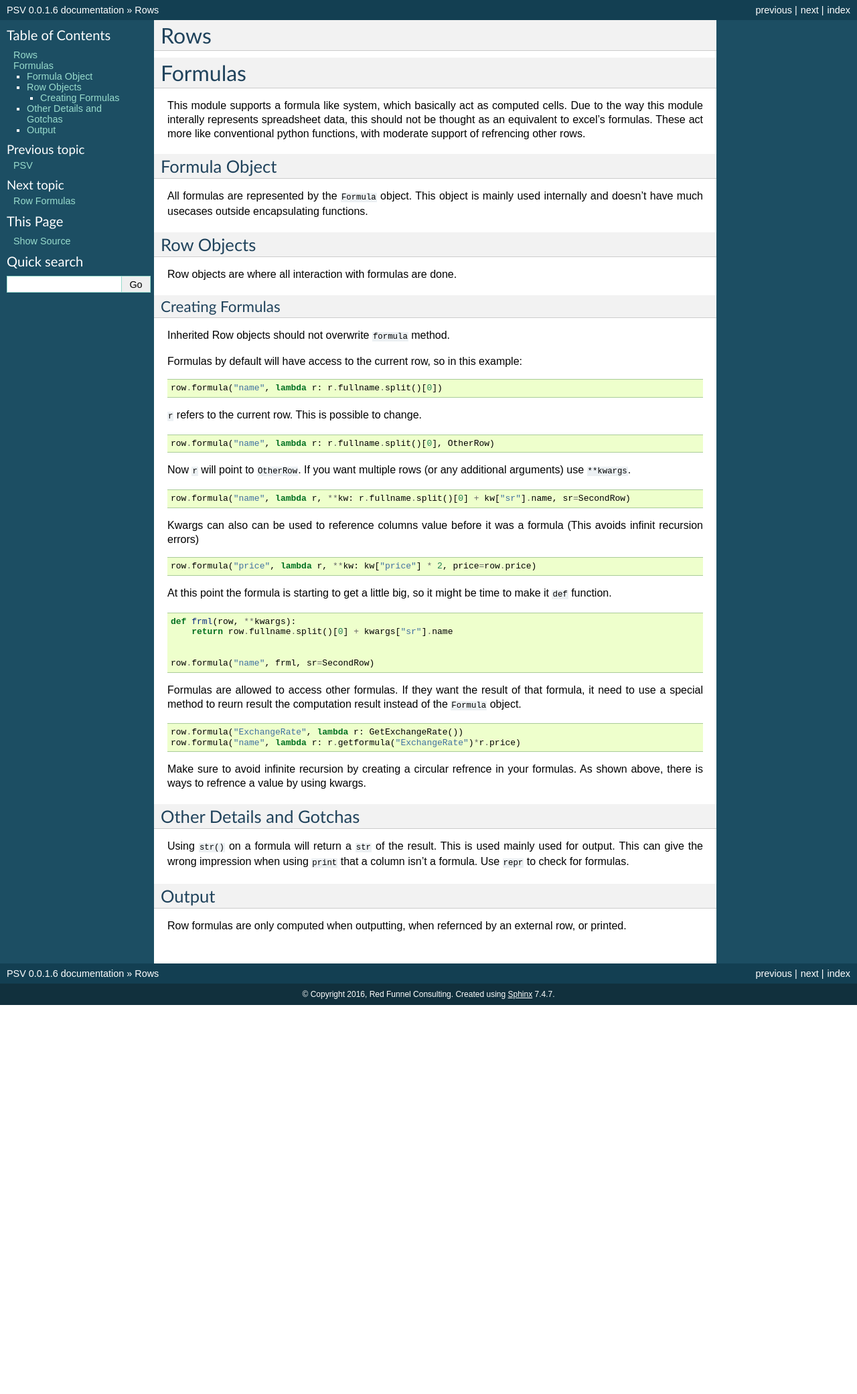
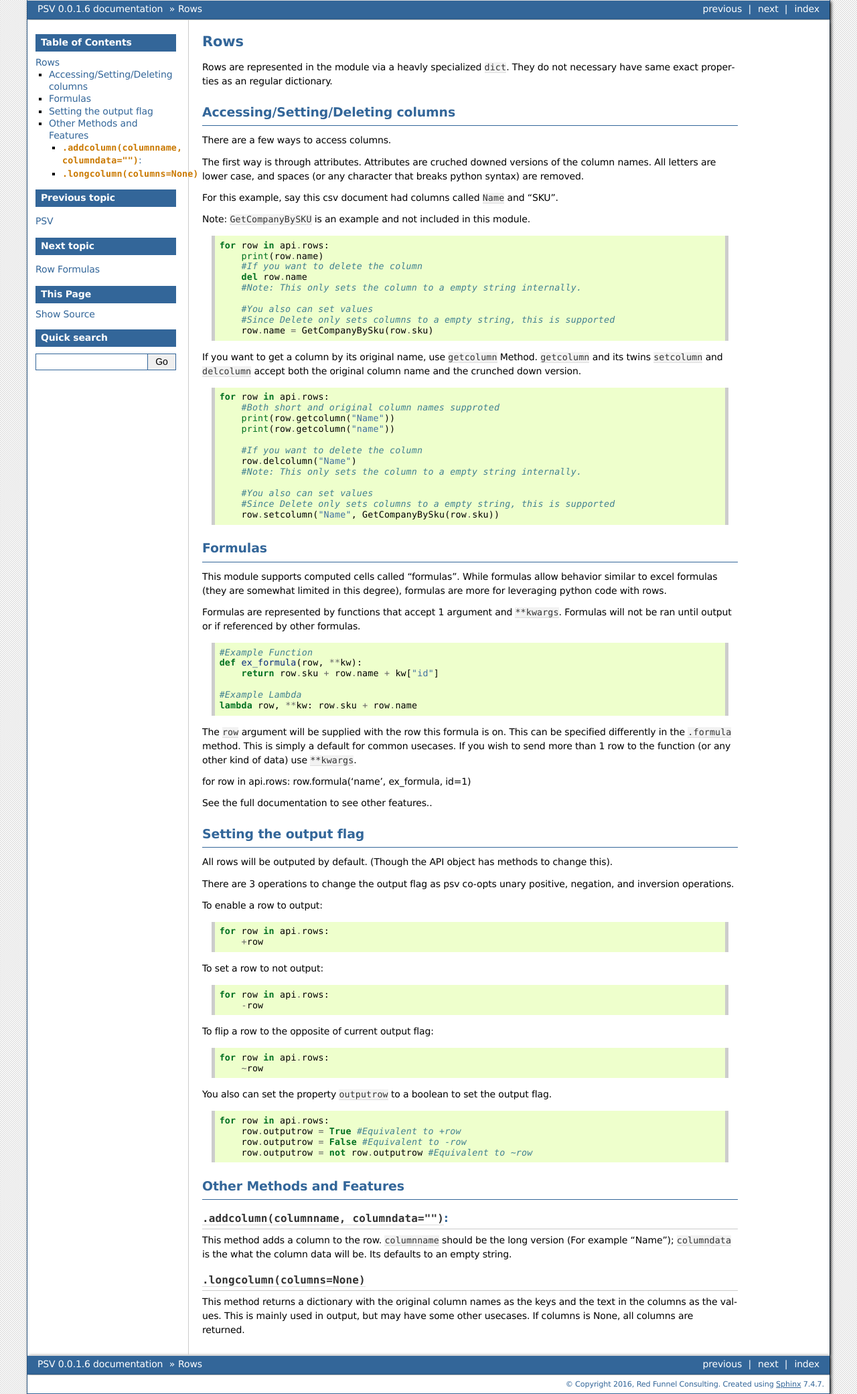
Before and after one commit to DolphDev/PSV, a Sphinx documentation site: the page built from docs/pages/rows.rst, in a window 1280 px wide. Shown: the whole page at 67% size. Built offline with Sphinx 7.4.7, drawn with Linux system fonts in a browser that asks for light colours; before the commit the page ends 1501 px from its top, so only the background shows below that.

Commit message:
Added Documentation

```diff
--- a/docs/conf.py
+++ b/docs/conf.py
@@ -110,7 +110,7 @@ todo_include_todos = False
 
 # The theme to use for HTML and HTML Help pages.  See the documentation for
 # a list of builtin themes.
-html_theme = 'default'
+html_theme = 'bizstyle'
 
 # Theme options are theme-specific and customize the look and feel of a theme
 # further.  For a list of options available for each theme, see the
--- a/docs/pages/rows.rst
+++ b/docs/pages/rows.rst
@@ -1,96 +1,142 @@
 .. _rowsdoc:
 
+
 Rows
-===================================
+====
 
-Formulas
-========
+Rows are represented in the module via a heavly specialized ``dict``.
+They do not necessary have same exact properties as an regular
+dictionary.
 
-This module supports a formula like system, which basically act as
-computed cells. Due to the way this module interally represents
-spreadsheet data, this should not be thought as an equivalent to excel’s
-formulas. These act more like conventional python functions, with
-moderate support of refrencing other rows.
+Accessing/Setting/Deleting columns
+----------------------------------
 
-Formula Object
---------------
+There are a few ways to access columns.
 
-All formulas are represented by the ``Formula`` object. This object is
-mainly used internally and doesn’t have much usecases outside
-encapsulating functions.
+The first way is through attributes. Attributes are cruched downed
+versions of the column names. All letters are lower case, and spaces (or
+any character that breaks python syntax) are removed.
 
-Row Objects
------------
+For this example, say this csv document had columns called ``Name`` and
+"SKU".
 
-Row objects are where all interaction with formulas are done.
+Note: ``GetCompanyBySKU`` is an example and not included in this module.
 
-Creating Formulas
-~~~~~~~~~~~~~~~~~
-
-Inherited Row objects should not overwrite ``formula`` method.
-
-
-Formulas by default will have access to the current row, so in this
-example:
 
 ::
 
-    row.formula("name", lambda r: r.fullname.split()[0])
+    for row in api.rows:
+        print(row.name)
+        #If you want to delete the column
+        del row.name
+        #Note: This only sets the column to a empty string internally.
 
-``r`` refers to the current row. This is possible to change.
+        #You also can set values
+        #Since Delete only sets columns to a empty string, this is supported
+        row.name = GetCompanyBySku(row.sku)
+
+If you want to get a column by its original name, use ``getcolumn``
+Method. ``getcolumn`` and its twins ``setcolumn`` and ``delcolumn``
+accept both the original column name and the crunched down version.
 
 ::
 
-    row.formula("name", lambda r: r.fullname.split()[0], OtherRow)
+    for row in api.rows:
+        #Both short and original column names supproted
+        print(row.getcolumn("Name"))
+        print(row.getcolumn("name"))
 
-Now ``r`` will point to ``OtherRow``. If you want multiple rows (or any
-additional arguments) use ``**kwargs``.
+        #If you want to delete the column
+        row.delcolumn("Name")
+        #Note: This only sets the column to a empty string internally.
+
+        #You also can set values
+        #Since Delete only sets columns to a empty string, this is supported
+        row.setcolumn("Name", GetCompanyBySku(row.sku))
+
+Formulas
+--------
+
+This module supports computed cells called "formulas". While formulas
+allow behavior similar to excel formulas (they are somewhat limited in
+this degree), formulas are more for leveraging python code with rows.
+
+Formulas are represented by functions that accept 1 argument and
+``**kwargs``. Formulas will not be ran until output or if referenced by
+other formulas.
 
 ::
 
-    row.formula("name", lambda r, **kw: r.fullname.split()[0] + kw["sr"].name, sr=SecondRow)
+    #Example Function
+    def ex_formula(row, **kw):
+        return row.sku + row.name + kw["id"]
 
-Kwargs can also can be used to reference columns value before it was a
-formula (This avoids infinit recursion errors)
+    #Example Lambda
+    lambda row, **kw: row.sku + row.name
+
+The ``row`` argument will be supplied with the row this formula is on.
+This can be specified differently in the ``.formula`` method. This is
+simply a default for common usecases. If you wish to send more than 1
+row to the function (or any other kind of data) use ``**kwargs``.
+
+for row in api.rows: row.formula('name', ex\_formula, id=1)
+
+See the full documentation to see other features..
+
+Setting the output flag
+-----------------------
+
+All rows will be outputed by default. (Though the API object has methods
+to change this).
+
+There are 3 operations to change the output flag as psv co-opts unary
+positive, negation, and inversion operations.
+
+To enable a row to output:
 
 ::
 
-    row.formula("price", lambda r, **kw: kw["price"] * 2, price=row.price)
+    for row in api.rows:
+        +row
 
-At this point the formula is starting to get a little big, so it might
-be time to make it ``def`` function.
+To set a row to not output:
 
 ::
 
-    def frml(row, **kwargs):
-        return row.fullname.split()[0] + kwargs["sr"].name
+    for row in api.rows:
+        -row
 
-
-    row.formula("name", frml, sr=SecondRow)
-
-Formulas are allowed to access other formulas. If they want the result
-of that formula, it need to use a special method to reurn result the
-computation result instead of the ``Formula`` object.
+To flip a row to the opposite of current output flag:
 
 ::
 
-    row.formula("ExchangeRate", lambda r: GetExchangeRate())
-    row.formula("name", lambda r: r.getformula("ExchangeRate")*r.price)
+    for row in api.rows:
+        ~row
 
-Make sure to avoid infinite recursion by creating a circular refrence in
-your formulas. As shown above, there is ways to refrence a value by
-using kwargs.
+You also can set the property ``outputrow`` to a boolean to set the
+output flag.
 
-Other Details and Gotchas
--------------------------
+::
 
-Using ``str()`` on a formula will return a ``str`` of the result. This
-is used mainly used for output. This can give the wrong impression when
-using ``print`` that a column isn’t a formula. Use ``repr`` to check for
-formulas.
+    for row in api.rows:
+        row.outputrow = True #Equivalent to +row
+        row.outputrow = False #Equivalent to -row
+        row.outputrow = not row.outputrow #Equivalent to ~row
 
-Output
-------
+Other Methods and Features
+--------------------------
 
-Row formulas are only computed when outputting, when refernced by an
-external row, or printed.
+``.addcolumn(columnname, columndata="")``:
+~~~~~~~~~~~~~~~~~~~~~~~~~~~~~~~~~~~~~~~~~~
+
+This method adds a column to the row. ``columnname`` should be the long
+version (For example "Name"); ``columndata`` is the what the column data
+will be. Its defaults to an empty string.
+
+``.longcolumn(columns=None)``
+~~~~~~~~~~~~~~~~~~~~~~~~~~~~~
+
+This method returns a dictionary with the original column names as the
+keys and the text in the columns as the values. This is mainly used in
+output, but may have some other usecases. If columns is None, all
+columns are returned.
```
Also changed, not shown: 2 other files.
